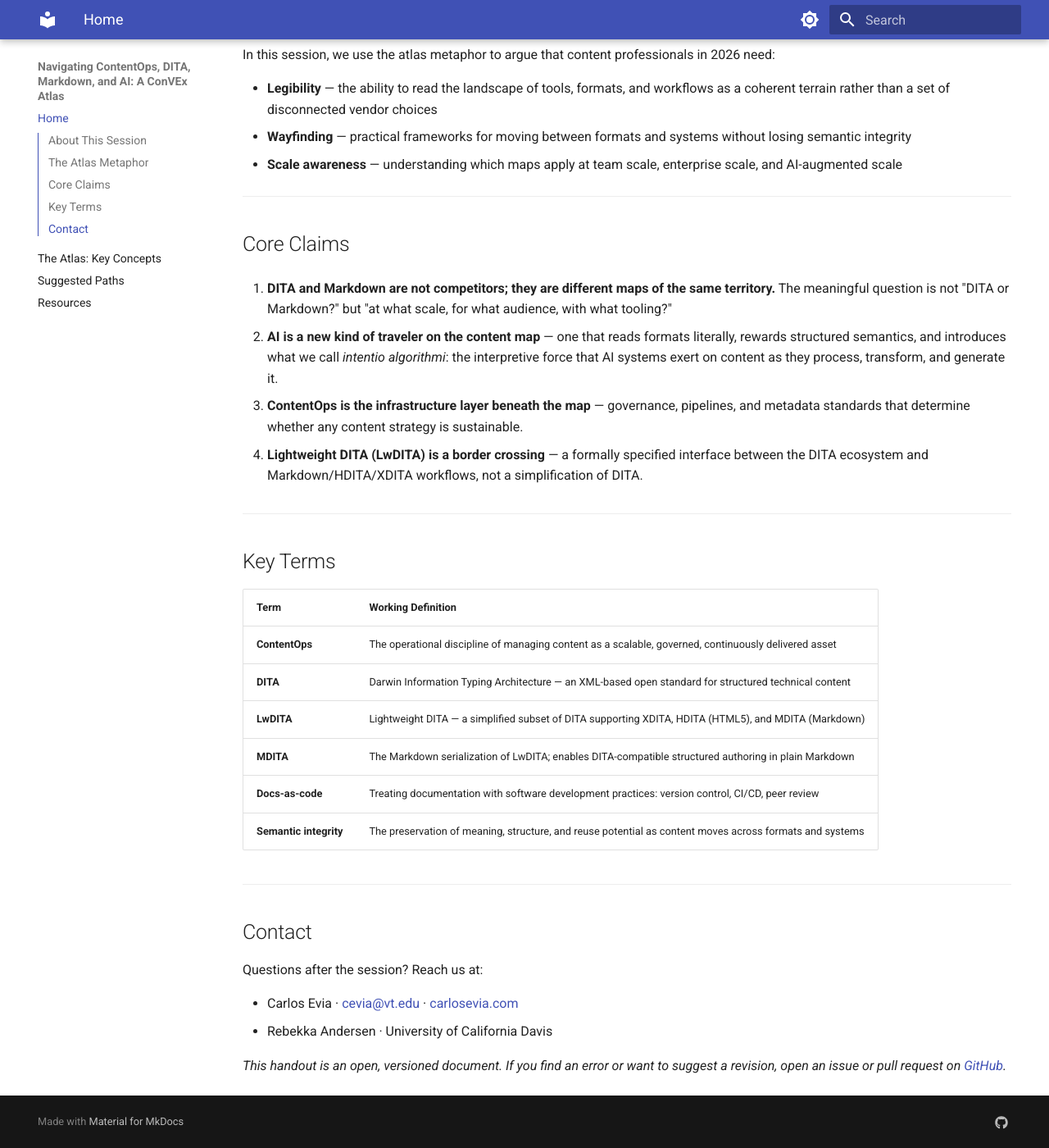
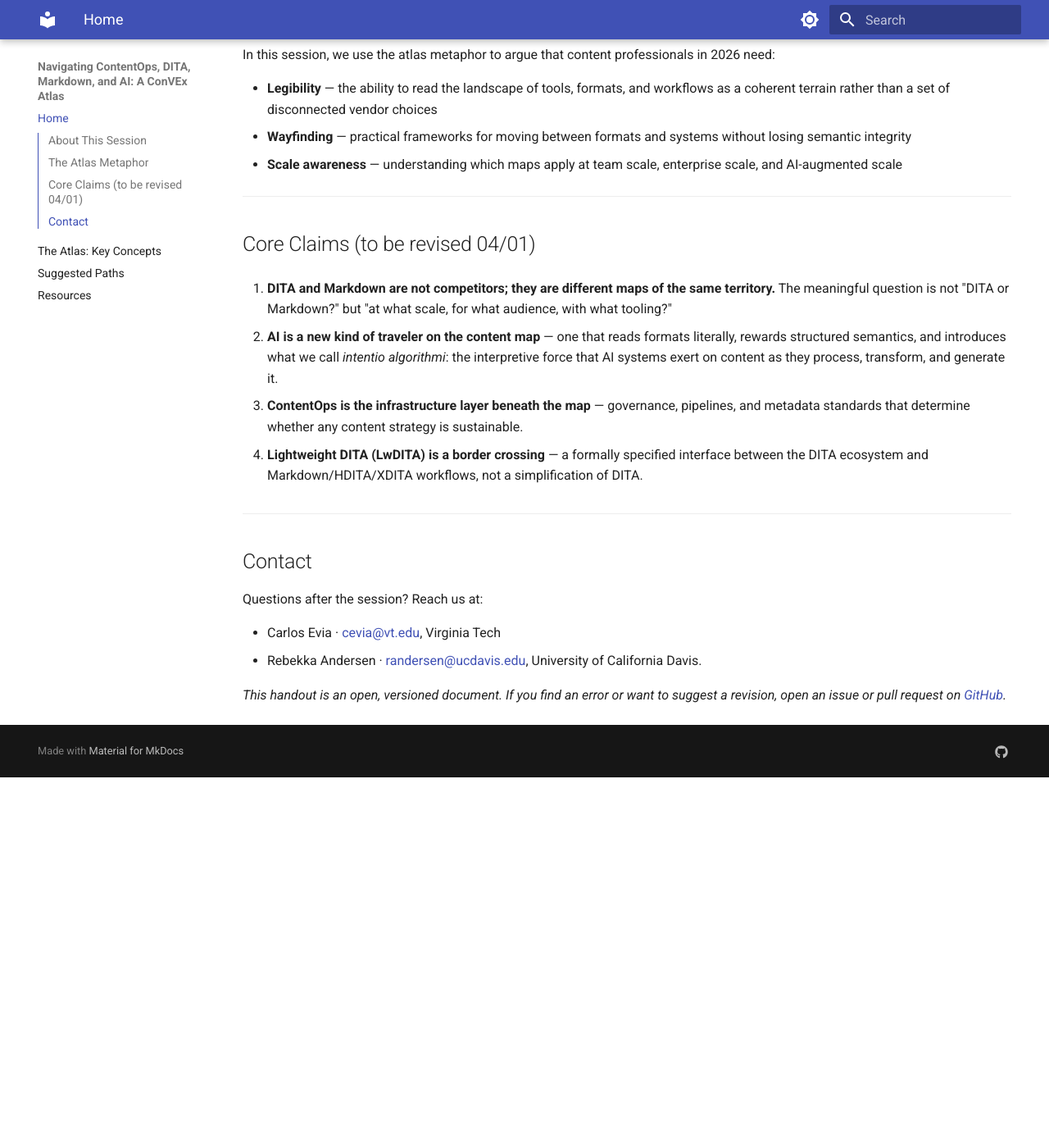
Before and after one commit to VT-Evia/convex-atlas-handout, an MkDocs documentation site: the page built from docs/index.md, in a window 1280 px wide and 1400 px high, scrolled down 1192 px. Shown: the whole window at 82% size. Built offline with MkDocs 1.6.1 and Material for MkDocs 9.7.7, drawn with Linux system fonts in a browser that asks for light colours; after the commit the page ends 2140 px from its top, so only the background shows below that.

Commit message:
Updated Mar 31, 2026

```diff
--- a/docs/index.md
+++ b/docs/index.md
@@ -33,7 +33,7 @@ In this session, we use the atlas metaphor to argue that content professionals i
 
 ---
 
-## Core Claims
+## Core Claims (to be revised 04/01)
 
 1. **DITA and Markdown are not competitors; they are different maps of the same territory.** The meaningful question is not "DITA or Markdown?" but "at what scale, for what audience, with what tooling?"
 
@@ -45,24 +45,11 @@ In this session, we use the atlas metaphor to argue that content professionals i
 
 ---
 
-## Key Terms
-
-| Term | Working Definition |
-|---|---|
-| **ContentOps** | The operational discipline of managing content as a scalable, governed, continuously delivered asset |
-| **DITA** | Darwin Information Typing Architecture — an XML-based open standard for structured technical content |
-| **LwDITA** | Lightweight DITA — a simplified subset of DITA supporting XDITA, HDITA (HTML5), and MDITA (Markdown) |
-| **MDITA** | The Markdown serialization of LwDITA; enables DITA-compatible structured authoring in plain Markdown |
-| **Docs-as-code** | Treating documentation with software development practices: version control, CI/CD, peer review |
-| **Semantic integrity** | The preservation of meaning, structure, and reuse potential as content moves across formats and systems |
-
----
-
 ## Contact
 
 Questions after the session? Reach us at:
 
-- Carlos Evia · [cevia@vt.edu](mailto:cevia@vt.edu) · [carlosevia.com](https://carlosevia.com)
-- Rebekka Andersen · University of California Davis
+- Carlos Evia · [cevia@vt.edu](mailto:cevia@vt.edu), Virginia Tech
+- Rebekka Andersen · [randersen@ucdavis.edu](mailto:randersen@ucdavis.edu), University of California Davis.
 
 *This handout is an open, versioned document. If you find an error or want to suggest a revision, open an issue or pull request on [GitHub](https://github.com/vt-evia/convex-atlas-handout).*
```
Also changed, not shown: docs/paths.md (+1 -1 lines), docs/resources.md (+2 -2 lines).
